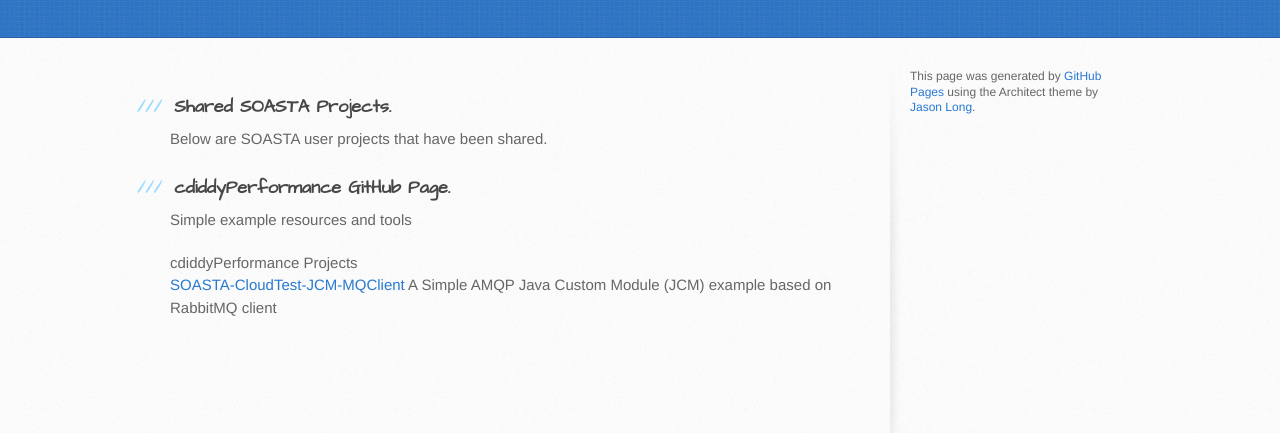
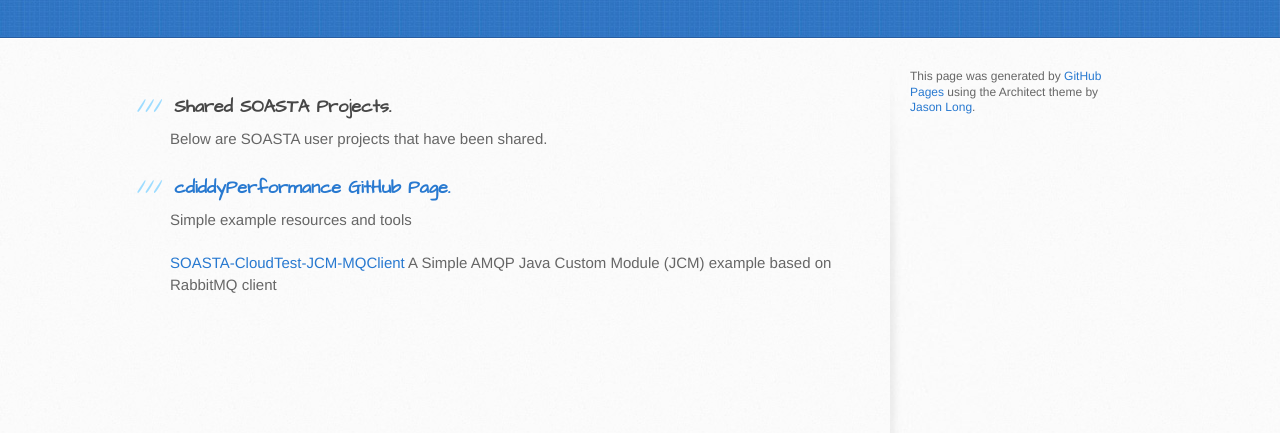
Before and after one commit to SOASTA-Share/SOASTA-Share.github.io, a plain HTML site: page index.html in a window 1280 px wide. Shown: the part 269-702 px from the top of the page. Drawn offline with Linux system fonts and the light colour scheme.

Commit message:
Update index.html

```diff
--- a/index.html
+++ b/index.html
@@ -34,11 +34,9 @@
 <p>Below are SOASTA user projects that have been shared.</p>
 
 <h3>
-<a id="cdiddyPerformacne-github-pages" class="anchor" href="#cdiddyPerformacne-github-pages" aria-hidden="true"><span aria-hidden="true" class="octicon octicon-link"></span></a>cdiddyPerformance GitHub Page.</h3>
+<a id="cdiddyPerformacne-github-pages" class="anchor" href="#cdiddyPerformacne-github-pages" aria-hidden="true"><span aria-hidden="true" class="octicon octicon-link"></span></a><a href="https://github.com/cdiddyPerformance">cdiddyPerformance GitHub Page.</a></h3>
 
 <p>Simple example resources and tools</p>
-
-<a id="cdiddyPerformance-projects" class="anchor" href="#cdiddyPerformance-projects" aria-hidden="true"><span aria-hidden="true" class="octicon octicon-link"></span></a>cdiddyPerformance Projects</h3>
 
 <p><a href="http://cdiddyperformance.github.io/SOASTA-CloudTest-JCM-MQClient/">SOASTA-CloudTest-JCM-MQClient</a> A Simple AMQP Java Custom Module (JCM) example based on RabbitMQ client</p>
 
```
